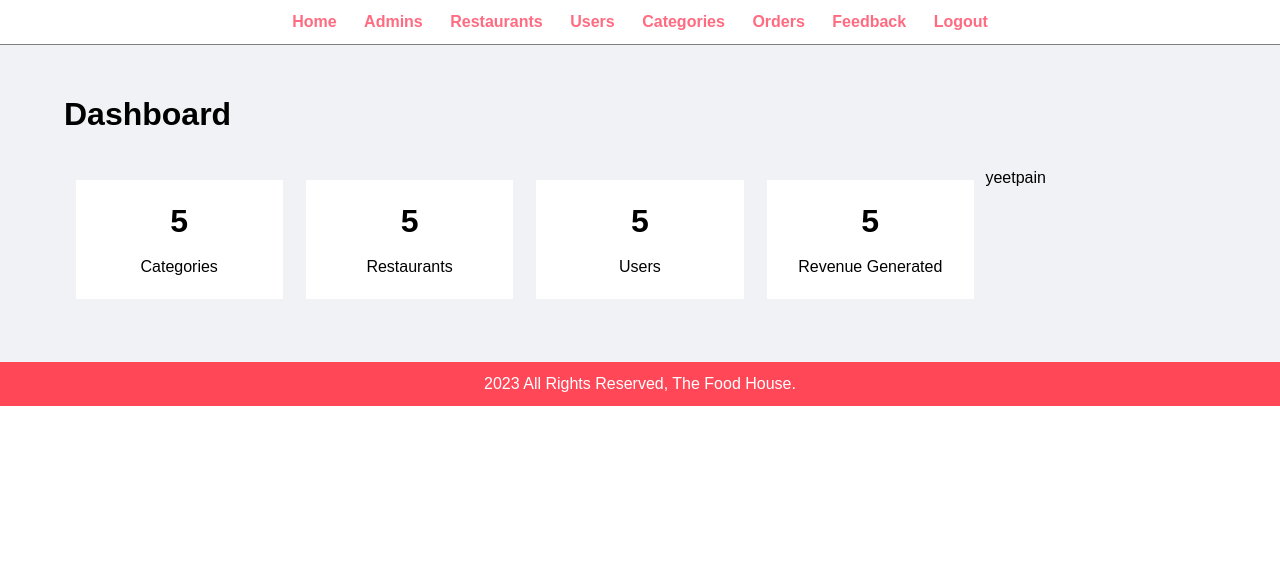
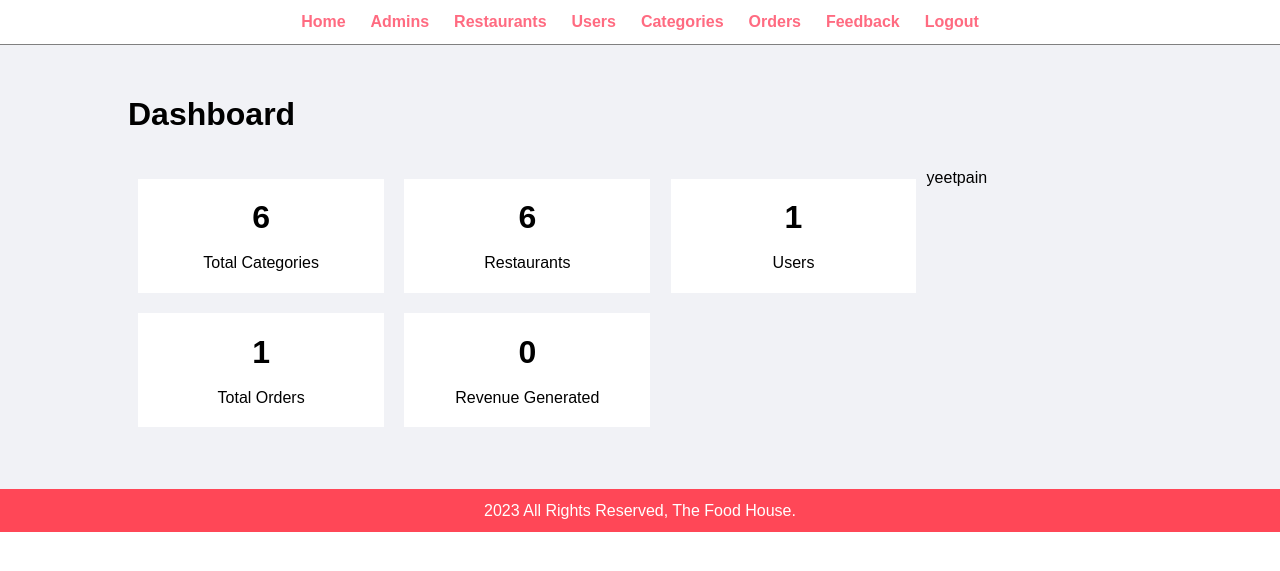
Before and after one commit to DeRohan/Food-Order-Project, a PHP site: page /food-order-project/admin/index.php in a window 1280 px wide. Shown: the top 571 px of the page. Run offline with PHP 8.4, Linux system fonts and the light colour scheme; a user stored in the database is signed in; data comes from the database, SQL or seed files in the repository; tables that the repository leaves empty hold one stand-in row (values such as "Sample post").

Commit message:
Summary Dashboard Admin Updated

```diff
--- a/admin/index.php
+++ b/admin/index.php
@@ -12,22 +12,65 @@
                     }
                 ?>
                 <div class="col-4 text-center">
-                    <h1>5</h1>
+                    <?php
+                        $sql = "SELECT * FROM tbl_categories";
+                        $res = mysqli_query($conn, $sql);
+                        $count = mysqli_num_rows($res);
+
+                    ?>
+                    <h1><?php echo $count;?></h1>
                     <br>
-                    Categories
+                    Total Categories
+                    <br>
                 </div>
                 <div class="col-4 text-center">
-                    <h1>5</h1>
+                <?php
+                        $sql = "SELECT * FROM tbl_restaurants";
+                        $res = mysqli_query($conn, $sql);
+                        $count = mysqli_num_rows($res);
+
+                    ?>
+                    <h1><?php echo $count;?></h1>
                     <br>
                     Restaurants
                 </div>
                 <div class="col-4 text-center">
-                    <h1>5</h1>
+                <?php
+                        $sql = "SELECT * FROM tbl_users ";
+                        $res = mysqli_query($conn, $sql);
+                        $count = mysqli_num_rows($res);
+
+                    ?>
+                    <h1><?php echo $count;?></h1>
                     <br>
                     Users
                 </div>
                 <div class="col-4 text-center">
-                    <h1>5</h1>
+                <?php
+                        $sql = "SELECT * FROM tbl_orders ";
+                        $res = mysqli_query($conn, $sql);
+                        $count = mysqli_num_rows($res);
+
+                    ?>
+                    <h1><?php echo $count;?></h1>
+                    <br>
+                    Total Orders
+                </div>
+                <div class="col-4 text-center">
+                    <?php
+                        $sql4 = "SELECT SUM(tr.amount) as Total FROM tbl_transactions tr
+                                INNER JOIN tbl_orders ord on tr.order_id = ord.order_id
+                                WHERE ord.status = 'Delivered'";
+                        $res4 = mysqli_query($conn, $sql4);
+                        $row4 = mysqli_fetch_assoc($res4);
+                        if($row4['Total'] > 0) {
+                            $total = $row4['Total'];
+                        }
+                        else{
+                            $total = 0;
+                        }
+                    ?>
+                    <h1><?php echo $total;?></h1>
                     <br>
                     Revenue Generated
                 </div>
--- a/css/admin.css
+++ b/css/admin.css
@@ -6,7 +6,7 @@
 
 .wrapper {
     padding: 1%;
-    width: 90%;
+    width: 80%;
     margin: 0 auto;
 }
 
@@ -117,7 +117,7 @@ table tr td {
 }
 
 .col-4 {
-    width: 14%;
+    width: 20%;
     background-color: white;
     margin: 1%;
     padding: 2%;
```
